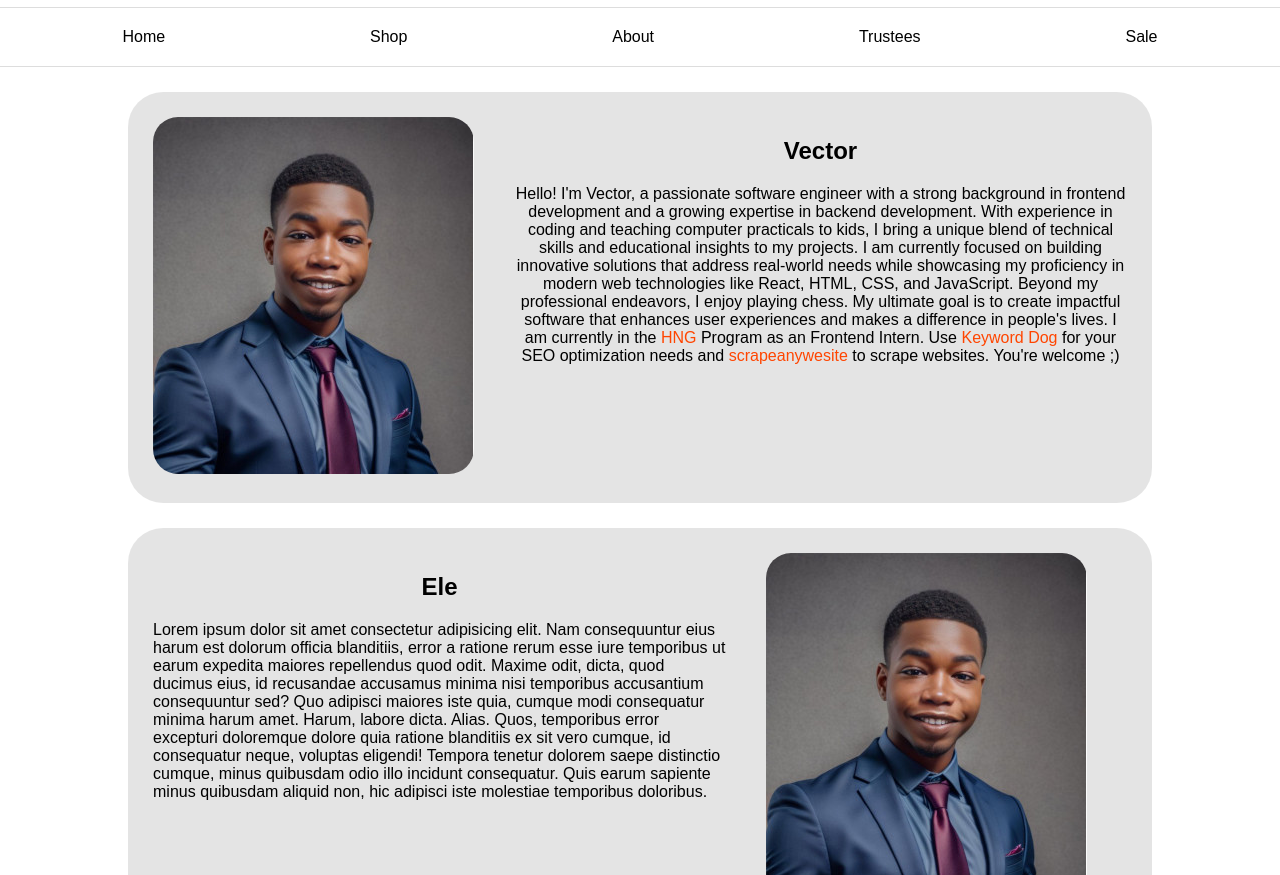
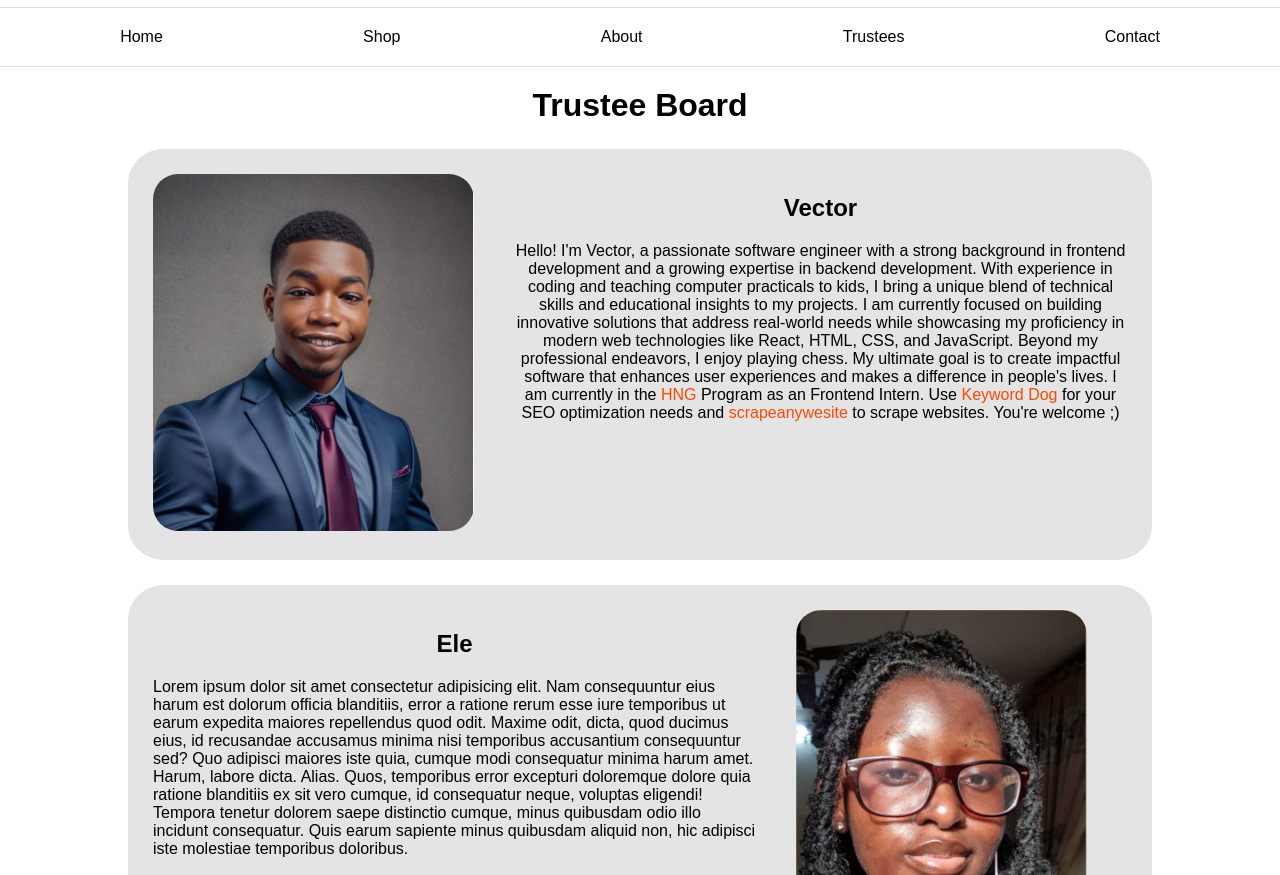
Before and after one commit to VectorGits/Miva-web-tech-project, a plain HTML site: page trustee.html in a window 1280 px wide. Shown: the part 77-952 px from the top of the page. Drawn offline with Linux system fonts and the light colour scheme.

Commit message:
chore: Update trustee page with centered heading

```diff
--- a/trustee.css
+++ b/trustee.css
@@ -2,6 +2,11 @@ main {
 	margin-inline: auto;
 	padding-inline: 15px;
 	max-width: 1024px;
+}
+
+main > h1 {
+	text-align: center;
+	margin: 20px;
 }
 
 .hero1 {
--- a/trustee.html
+++ b/trustee.html
@@ -29,10 +29,11 @@
 			<a href="./shop.html">Shop</a>
 			<a href="./about.html">About</a>
 			<a href="./trustee.html">Trustees</a>
-			<a href="#">Sale</a>
+			<a href="./contact.html">Contact</a>
 		  </div>
 	</header>
 	<main>
+		<h1>Trustee Board</h1>
 		<section id="about">
 			<div class="hero1">
 				<div class="hero1_kid1">
@@ -47,7 +48,7 @@
 		<section id="plan">
 			<div class="hero2">
 				<div class="hero1_kid1">
-					<img src="./public/Vector-professional-xsm.jpg" alt="Image with calendars and goals">
+					<img src="./public/eleojo-pic-xs.jpg" alt="Image with calendars and goals">
 				</div>
 				<div class="hero2_kid2">
 					<h1>Ele</h1>
```
